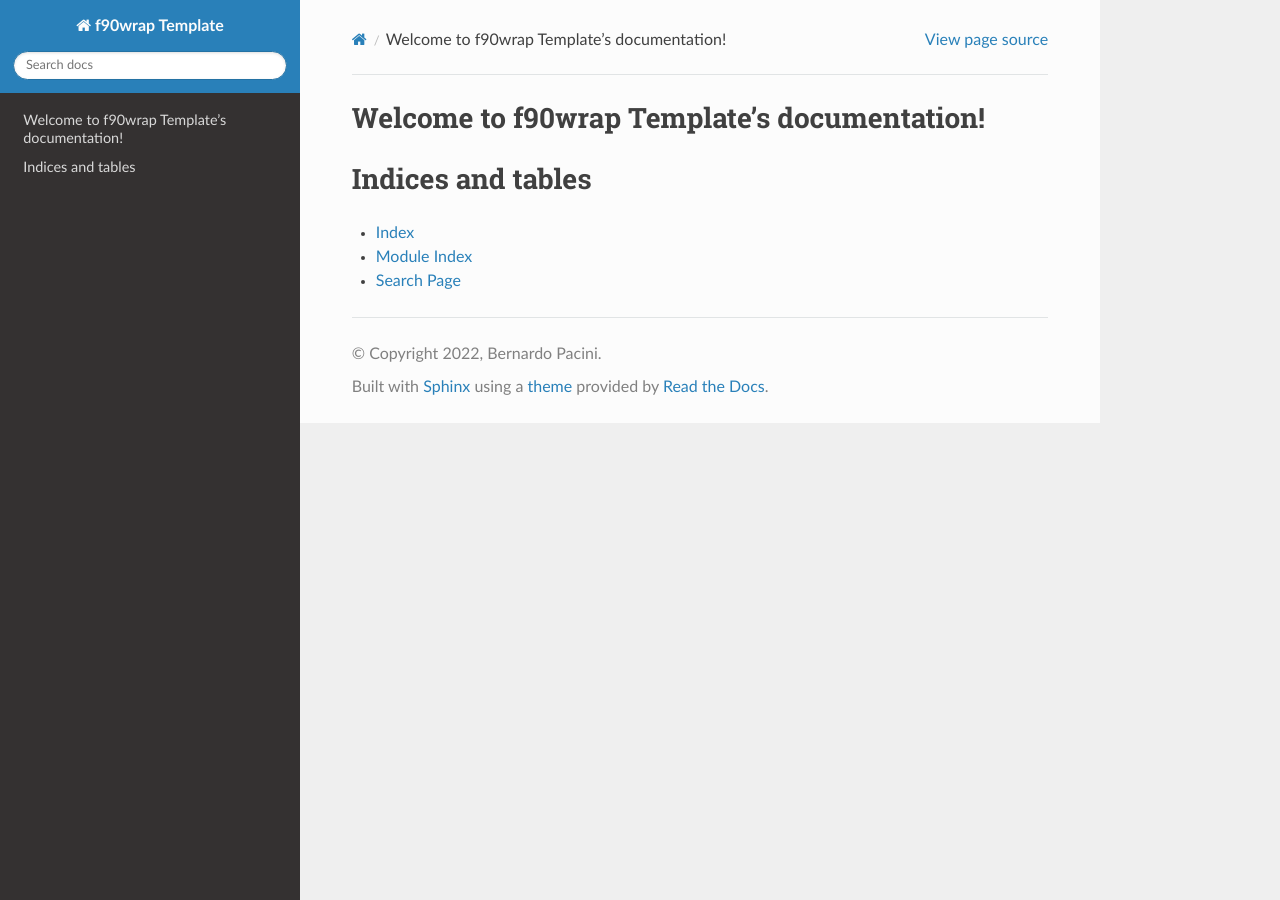
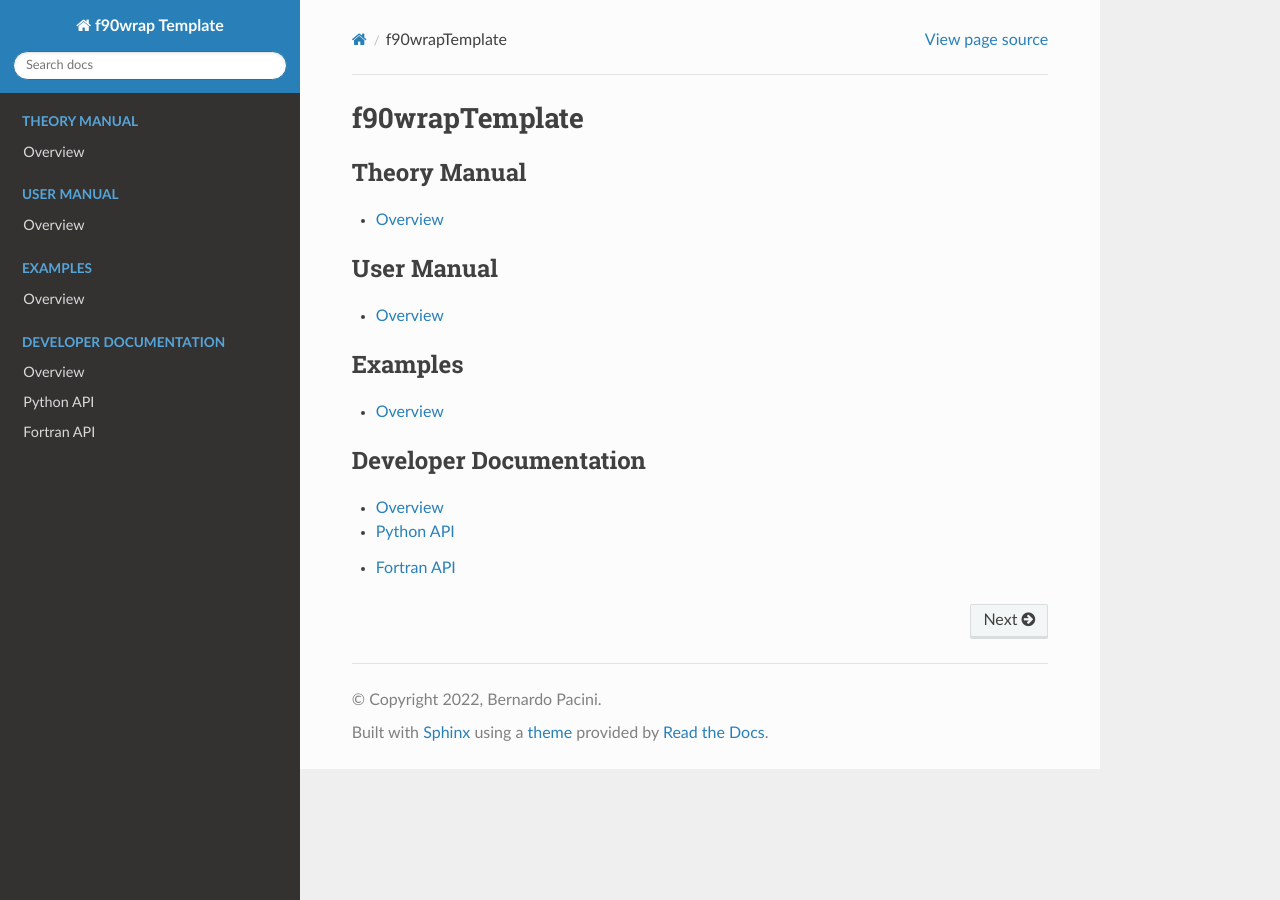
Before and after one commit to bernardopacini/f90wrapTemplate, a Sphinx documentation site: the page built from docs/sphinx/source/index.rst, in a window 1280 px wide. Built offline with Sphinx 7.4.7 and the Read the Docs theme 2.0.0, drawn with Linux system fonts in a browser that asks for light colours; pages that are not in the unit, such as notebooks, are missing from menus.

Commit message:
Fixing up documentation structure and autodoc

```diff
--- a/docs/sphinx/source/conf.py
+++ b/docs/sphinx/source/conf.py
@@ -44,7 +44,7 @@ extensions = [
 bibtex_bibfiles = ["refs.bib"]
 
 autoapi_dirs = ["../../../python_src/f90wrapTemplate"]
-autoapi_root = "developer_docs/Python/autodoc/"
+autoapi_root = "developerDocs/Python/autodoc/"
 autoapi_add_toctree_entry = False
 
 # Add any paths that contain templates here, relative to this directory.
@@ -76,7 +76,13 @@ fortran_ext = ["f90", "F90", "f95", "F95"]
 # have an extension matching those define by the config variable `fortran_ext`
 # are used.
 src = "../../../src/"
-fortran_src = [os.path.abspath(os.path.join(this_dir, src + path)) for path in ("",)]
+fortran_src = [
+    os.path.abspath(os.path.join(this_dir, src + path))
+    for path in (
+        "math/",
+        "statistics/",
+    )
+]
 
 # Indentation string or length (default 4). If it is an integer,
 # indicates the number of spaces.
--- /dev/null
+++ b/docs/sphinx/source/developerDocs/index.rst
@@ -0,0 +1,5 @@
+Overview
+========
+
+* :ref:`Python_Docs`
+* :ref:`Fortran_Docs`
--- /dev/null
+++ b/docs/sphinx/source/developerDocs/indexPython.rst
@@ -0,0 +1,9 @@
+.. _Python_Docs:
+
+Python API
+==========
+
+.. toctree::
+    :maxdepth: 2
+
+    Python/autodoc/f90wrapTemplate/index
--- /dev/null
+++ b/docs/sphinx/source/examples/index.rst
@@ -0,0 +1,2 @@
+Overview
+========
--- a/docs/sphinx/source/fortranDoc.py
+++ b/docs/sphinx/source/fortranDoc.py
@@ -7,7 +7,7 @@ import shutil
 import re
 
 # Documentation Root Directory
-docPath = "./developer_docs/Fortran/"
+docPath = "./developerDocs/Fortran/"
 
 # Fortran Source Code Root Directory
 src = "../../../src/"
@@ -45,7 +45,8 @@ def generateDoc():
             dirRoot = docPath + re.sub(src, "", root)
 
             # Generate Directory
-            os.mkdir(dirRoot)
+            if dirName != "":
+                os.mkdir(dirRoot)
 
             # Generate Index File
             fIndex = open(dirRoot + "/" + "index.rst", "w")
--- a/docs/sphinx/source/index.rst
+++ b/docs/sphinx/source/index.rst
@@ -1,20 +1,28 @@
-.. f90wrap Template documentation master file, created by
-   sphinx-quickstart on Sun Jan 16 10:02:34 2022.
-   You can adapt this file completely to your liking, but it should at least
-   contain the root `toctree` directive.
-
-Welcome to f90wrap Template's documentation!
-============================================
+f90wrapTemplate
+===============
 
 .. toctree::
+   :caption: Theory Manual
    :maxdepth: 2
-   :caption: Contents:
 
+   theoryManual/index
 
+.. toctree::
+   :caption: User Manual
+   :maxdepth: 2
 
-Indices and tables
-==================
+   userManual/index
 
-* :ref:`genindex`
-* :ref:`modindex`
-* :ref:`search`
+.. toctree::
+   :caption: Examples
+   :maxdepth: 2
+
+   examples/index
+
+.. toctree::
+   :caption: Developer Documentation
+   :maxdepth: 2
+
+   developerDocs/index
+   developerDocs/indexPython
+   developerDocs/indexFortran
--- /dev/null
+++ b/docs/sphinx/source/theoryManual/index.rst
@@ -0,0 +1,2 @@
+Overview
+========
--- /dev/null
+++ b/docs/sphinx/source/userManual/index.rst
@@ -0,0 +1,2 @@
+Overview
+========
```
Also changed, not shown: docs/sphinx/source/developerDocs/indexFortran.rst (added, +10 -0 lines), 1 other file.
